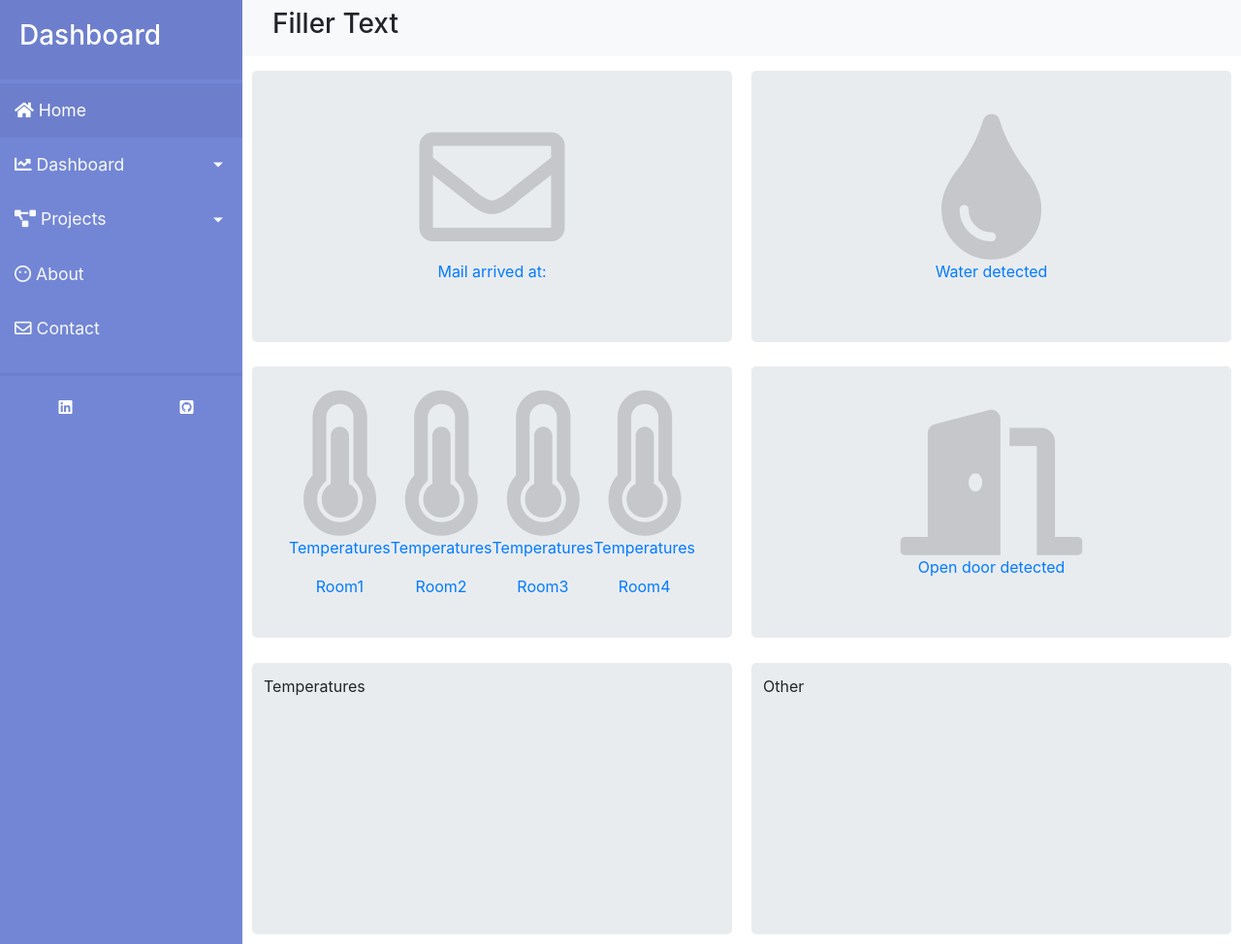
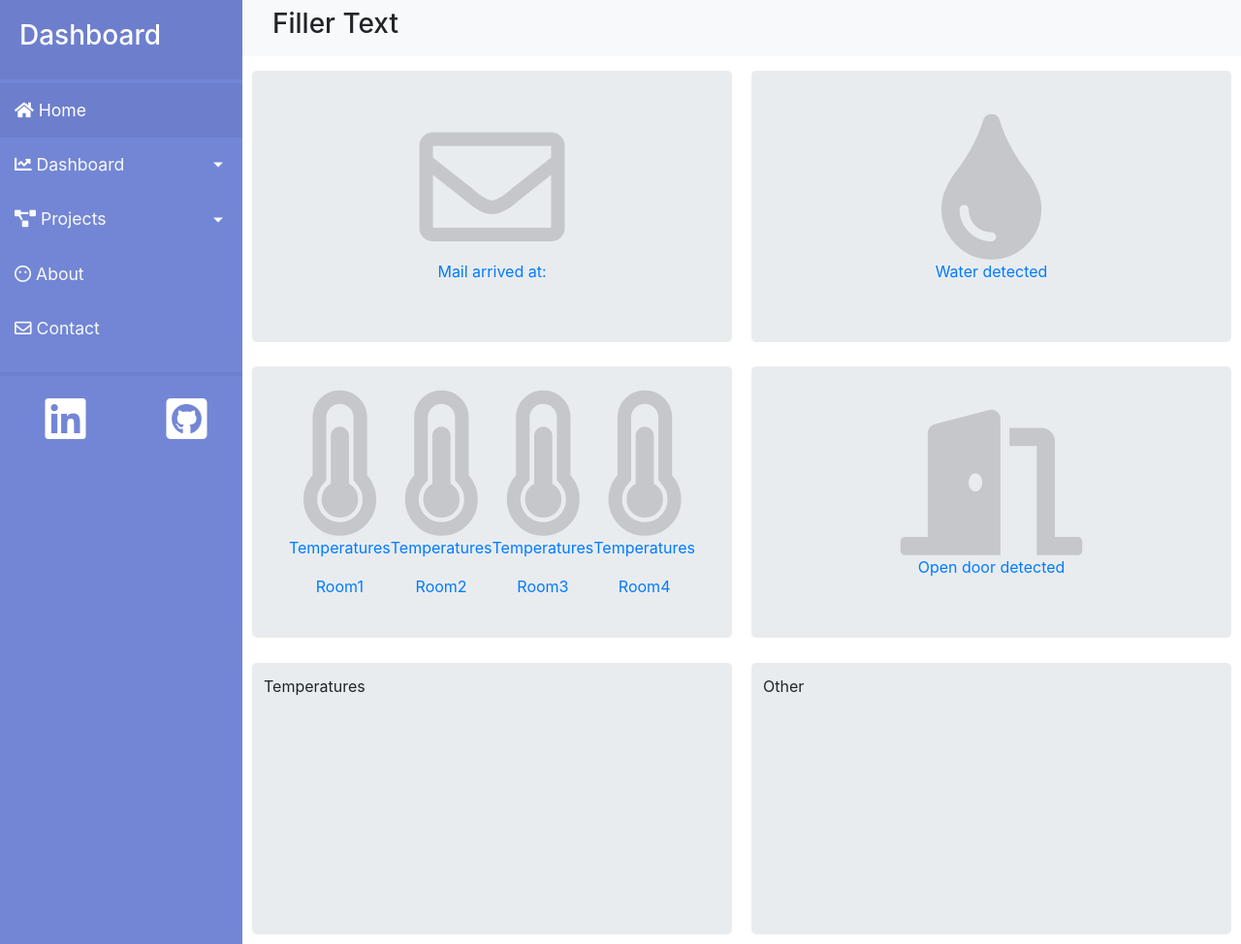
Before and after one commit to yddc902/Home-Automation-Dashboard, a Django app: page / in a window 1280 px wide. Shown: the whole page at 97% size. Run offline with Django 3.2, Linux system fonts and the light colour scheme; some libraries are stand-ins or nearby versions.

Commit message:
Fixed linkein, github icon sizing

```diff
--- a/api_app/templates/base.html
+++ b/api_app/templates/base.html
@@ -78,12 +78,12 @@
           <div class="row">
             <div class="column">
               <div class="link-container">
-                <a class="link-icons" href="#"><i class="fab fa-linkedin"></i></a>
+                <a class="link-icons" href="#"><i class="fab fa-linkedin" style="font-size: 3em;"></i></a>
               </div>
             </div>
             <div class="column">
               <div class="link-container">
-                <a class="link-icons" href="#"><i class="fab fa-github-square"></i></a>
+                <a class="link-icons" href="#"><i class="fab fa-github-square" style="font-size: 3em;"></i></a>
               </div>
             </div>
           </div>
@@ -101,7 +101,8 @@
         {% endblock %}
 
     </div>
-    <script src="https://code.jquery.com/jquery-3.3.1.slim.min.js" integrity="sha384-q8i/X+965DzO0rT7abK41JStQIAqVgRVzpbzo5smXKp4YfRvH+8abtTE1Pi6jizo" crossorigin="anonymous"></script>
+    <script src="https://code.jquery.com/jquery-3.3.1.js" integrity="sha256-2Kok7MbOyxpgUVvAk/HJ2jigOSYS2auK4Pfzbm7uH60=" crossorigin="anonymous"></script>
+    <!--<script src="https://code.jquery.com/jquery-3.3.1.slim.min.js" integrity="sha384-q8i/X+965DzO0rT7abK41JStQIAqVgRVzpbzo5smXKp4YfRvH+8abtTE1Pi6jizo" crossorigin="anonymous"></script>-->
     <script src="https://cdnjs.cloudflare.com/ajax/libs/popper.js/1.14.3/umd/popper.min.js" integrity="sha384-ZMP7rVo3mIykV+2+9J3UJ46jBk0WLaUAdn689aCwoqbBJiSnjAK/l8WvCWPIPm49" crossorigin="anonymous"></script>
     <script src="https://stackpath.bootstrapcdn.com/bootstrap/4.1.3/js/bootstrap.min.js" integrity="sha384-ChfqqxuZUCnJSK3+MXmPNIyE6ZbWh2IMqE241rYiqJxyMiZ6OW/JmZQ5stwEULTy" crossorigin="anonymous"></script>
 
```
